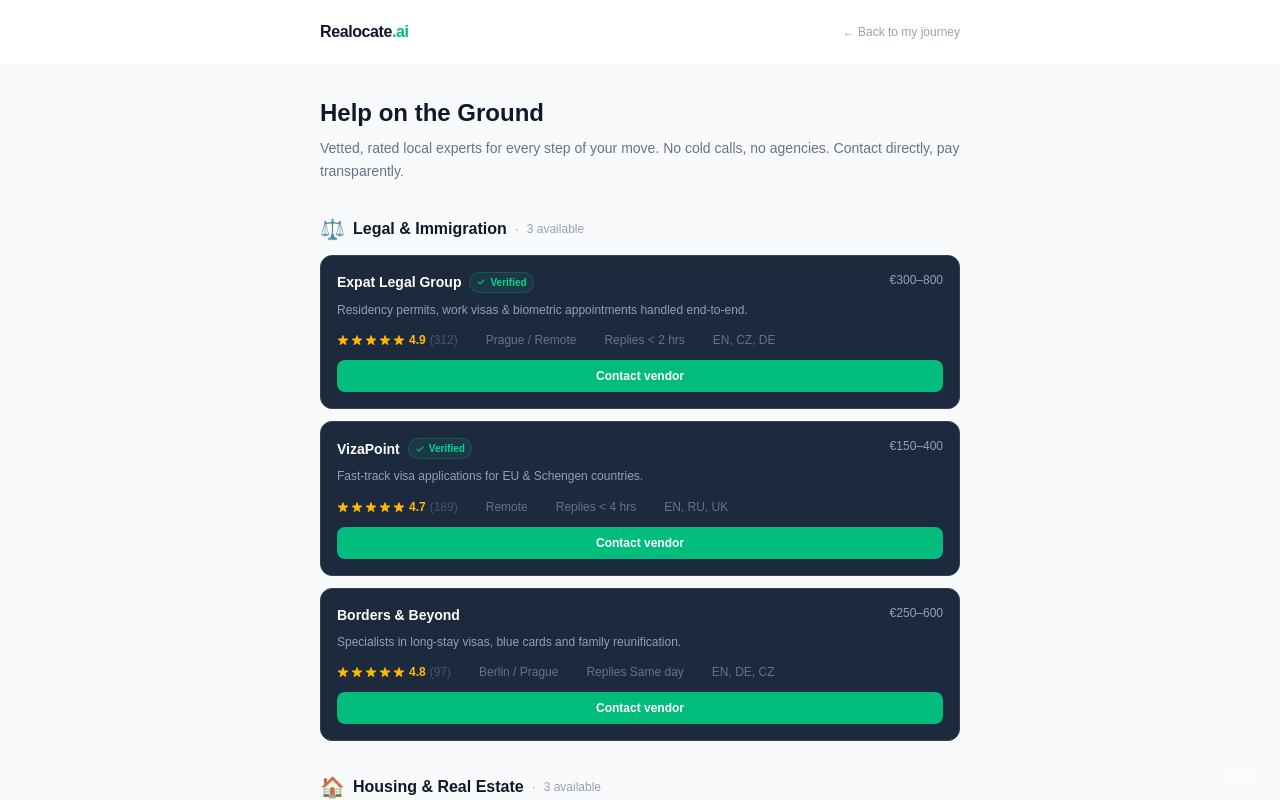
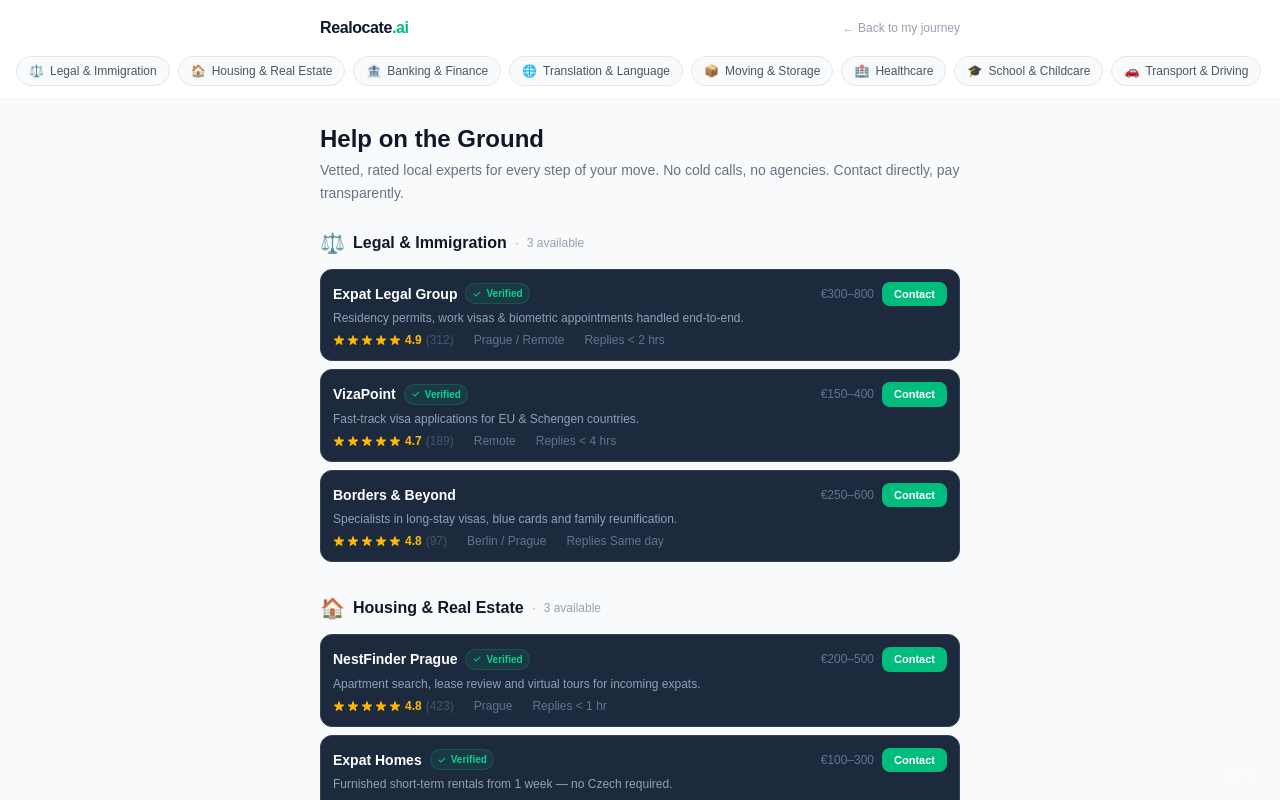
Before and after one commit to omeralphandary/relocate, a Next.js app: page /vendors in a window 1280 px wide. Shown: the top 800 px of the page. Built offline with nearby package versions, Linux system fonts and the light colour scheme.

Commit message:
Compact vendor cards and add category jump nav
- Sticky pill nav below header — tap to smooth-scroll to any category
- VendorCard: reduced padding, truncated tagline, inline contact button, no full-width CTA row

Co-Authored-By: Claude Sonnet 4.6 <noreply@anthropic.com>

```diff
--- a/app/vendors/page.tsx
+++ b/app/vendors/page.tsx
@@ -306,53 +306,62 @@ function StarRating({ rating }: { rating: number }) {
 
 function VendorCard({ vendor }: { vendor: Vendor }) {
   return (
-    <div className="bg-slate-800 border border-slate-700 rounded-xl p-4">
-      <div className="flex items-start justify-between gap-3 mb-2">
-        <div className="flex items-center gap-2 flex-wrap">
-          <span className="font-semibold text-sm text-white">{vendor.name}</span>
+    <div className="bg-slate-800 border border-slate-700 rounded-xl p-3">
+      {/* Row 1: name + verified + price + contact */}
+      <div className="flex items-center gap-2 mb-1">
+        <span className="font-semibold text-sm text-white flex-shrink-0">{vendor.name}</span>
         {vendor.verified && (
-            <span className="inline-flex items-center gap-1 text-[10px] font-bold text-emerald-400 bg-emerald-400/10 border border-emerald-400/20 px-1.5 py-0.5 rounded-full">
+          <span className="inline-flex items-center gap-1 text-[10px] font-bold text-emerald-400 bg-emerald-400/10 border border-emerald-400/20 px-1.5 py-0.5 rounded-full flex-shrink-0">
             <svg className="w-2.5 h-2.5" fill="currentColor" viewBox="0 0 20 20">
               <path fillRule="evenodd" d="M16.707 5.293a1 1 0 010 1.414l-8 8a1 1 0 01-1.414 0l-4-4a1 1 0 011.414-1.414L8 12.586l7.293-7.293a1 1 0 011.414 0z" clipRule="evenodd" />
             </svg>
             Verified
           </span>
         )}
-        </div>
-        <span className="text-xs text-slate-400 whitespace-nowrap flex-shrink-0">{vendor.priceRange}</span>
+        <span className="text-xs text-slate-500 flex-1 text-right flex-shrink-0">{vendor.priceRange}</span>
+        <button className="flex-shrink-0 text-[11px] font-semibold bg-emerald-500 hover:bg-emerald-600 text-white px-3 py-1 rounded-lg transition-colors">
+          Contact
+        </button>
       </div>
 
-      <p className="text-xs text-slate-400 leading-relaxed mb-3">{vendor.tagline}</p>
+      {/* Row 2: tagline truncated */}
+      <p className="text-xs text-slate-400 truncate mb-1.5">{vendor.tagline}</p>
 
-      <div className="flex items-center gap-3 flex-wrap text-xs text-slate-500">
+      {/* Row 3: rating + location + response time */}
+      <div className="flex items-center gap-2 text-xs text-slate-500">
         <div className="flex items-center gap-1">
           <StarRating rating={vendor.rating} />
           <span className="text-amber-400 font-semibold">{vendor.rating}</span>
           <span className="text-slate-600">({vendor.reviews})</span>
         </div>
         <span className="text-slate-700">·</span>
-        <span>{vendor.location}</span>
+        <span className="truncate">{vendor.location}</span>
         <span className="text-slate-700">·</span>
-        <span>Replies {vendor.responseTime}</span>
-        <span className="text-slate-700">·</span>
-        <span>{vendor.languages.join(", ")}</span>
+        <span className="flex-shrink-0">Replies {vendor.responseTime}</span>
       </div>
-
-      <button className="mt-3 w-full text-xs font-semibold bg-emerald-500 hover:bg-emerald-600 text-white py-2 rounded-lg transition-colors">
-        Contact vendor
-      </button>
     </div>
   );
+}
+
+function categorySlug(title: string): string {
+  return title.toLowerCase().replace(/[^a-z0-9]+/g, "-");
 }
 
 export default function VendorsPage() {
   const router = useRouter();
 
+  const scrollTo = (slug: string) => {
+    const el = document.getElementById(slug);
+    if (!el) return;
+    const y = el.getBoundingClientRect().top + window.scrollY - 116;
+    window.scrollTo({ top: y, behavior: "smooth" });
+  };
+
   return (
     <div className="min-h-screen bg-gray-50">
-      {/* Header */}
-      <div className="bg-white border-b border-gray-100 sticky top-0 z-10">
-        <div className="max-w-2xl mx-auto px-4 py-5 flex items-center justify-between">
+      {/* Header + pill nav — sticky together */}
+      <div className="bg-white border-b border-gray-100 sticky top-0 z-20">
+        <div className="max-w-2xl mx-auto px-4 py-4 flex items-center justify-between">
           <span className="font-bold text-base tracking-tight text-slate-900">
             Realocate<span className="text-emerald-500">.ai</span>
           </span>
@@ -363,12 +372,25 @@ export default function VendorsPage() {
             ← Back to my journey
           </button>
         </div>
+        {/* Pill nav */}
+        <div className="flex gap-2 overflow-x-auto px-4 pb-3" style={{ scrollbarWidth: "none" }}>
+          {VENDOR_CATEGORIES.map((cat) => (
+            <button
+              key={cat.title}
+              onClick={() => scrollTo(categorySlug(cat.title))}
+              className="flex-shrink-0 flex items-center gap-1.5 text-xs font-medium px-3 py-1.5 rounded-full border border-gray-200 bg-gray-50 hover:border-emerald-300 hover:bg-emerald-50 hover:text-emerald-700 text-gray-600 transition-colors"
+            >
+              <span>{cat.emoji}</span>
+              <span>{cat.title}</span>
+            </button>
+          ))}
+        </div>
       </div>
 
-      <div className="max-w-2xl mx-auto px-4 py-8">
+      <div className="max-w-2xl mx-auto px-4 py-6">
         {/* Hero */}
-        <div className="mb-8">
-          <h1 className="text-2xl font-bold text-gray-900 mb-2">Help on the Ground</h1>
+        <div className="mb-6">
+          <h1 className="text-2xl font-bold text-gray-900 mb-1">Help on the Ground</h1>
           <p className="text-gray-500 text-sm leading-relaxed">
             Vetted, rated local experts for every step of your move. No cold calls, no agencies.
             Contact directly, pay transparently.
@@ -378,14 +400,14 @@ export default function VendorsPage() {
         {/* Category sections */}
         <div className="space-y-8">
           {VENDOR_CATEGORIES.map((cat) => (
-            <div key={cat.title}>
+            <div key={cat.title} id={categorySlug(cat.title)}>
               <div className="flex items-center gap-2 mb-3">
                 <span className="text-xl">{cat.emoji}</span>
                 <h2 className="font-semibold text-base text-gray-900">{cat.title}</h2>
                 <span className="text-xs text-gray-400">·</span>
                 <span className="text-xs text-gray-400">{cat.vendors.length} available</span>
               </div>
-              <div className="space-y-3">
+              <div className="space-y-2">
                 {cat.vendors.map((v) => (
                   <VendorCard key={v.name} vendor={v} />
                 ))}
```
Lines whose indentation alone changed are shown as unchanged.
